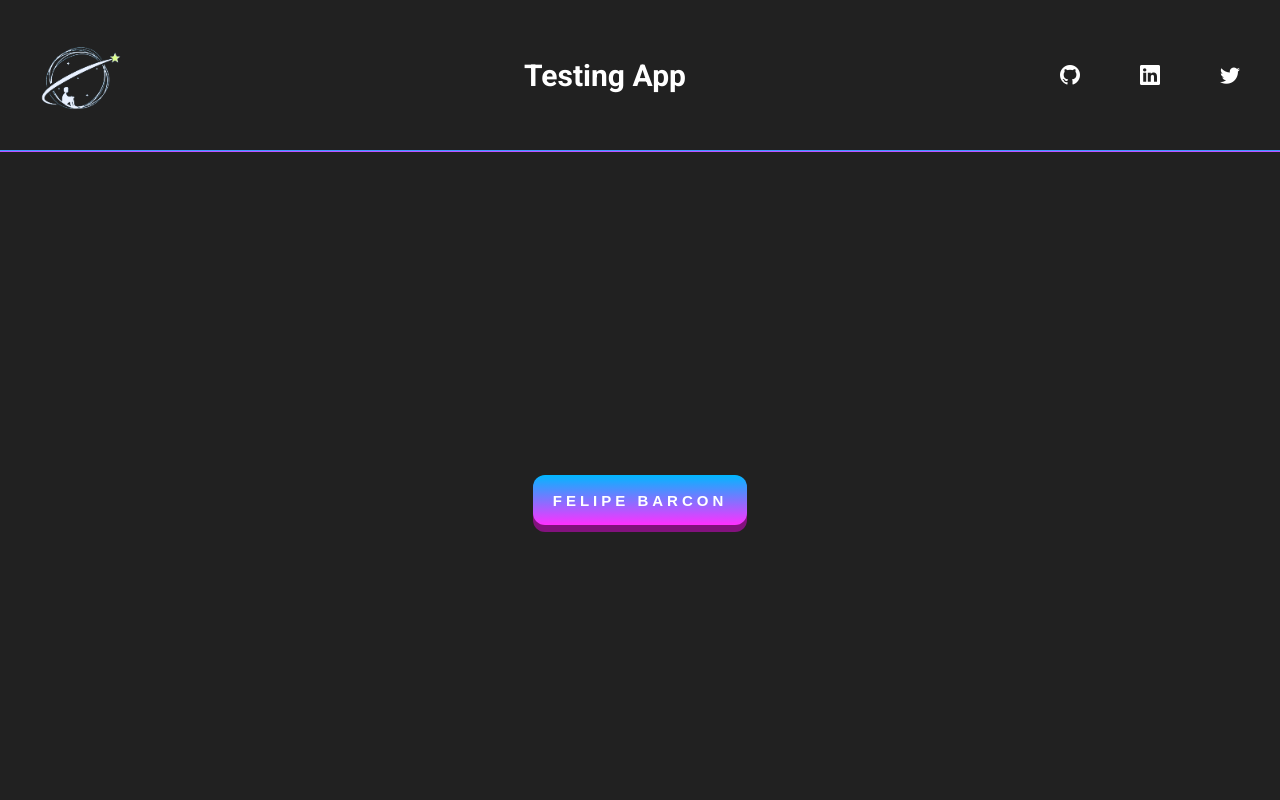
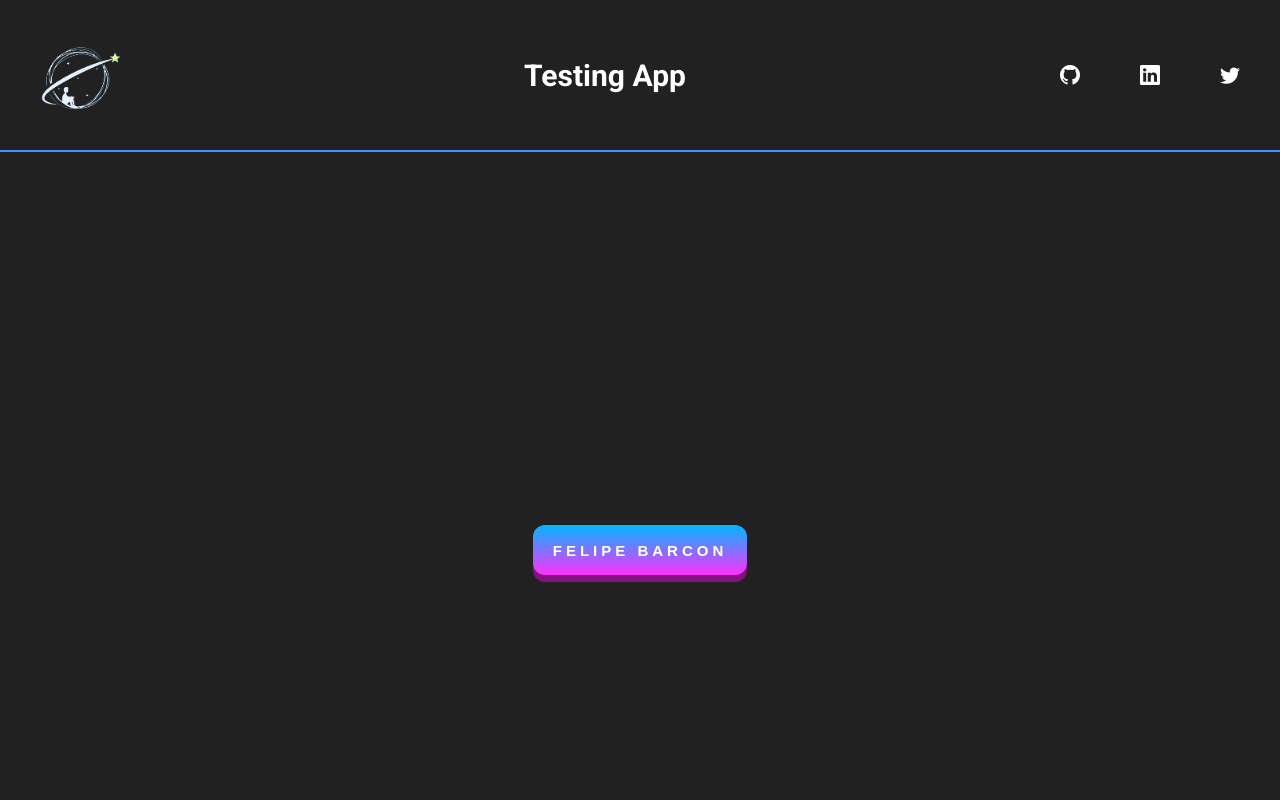
Before and after one commit to Felipebarcon/angular-training-app, an Angular app: page /homepage in a window 1280 px wide. Shown: the top 800 px of the page. Built offline with nearby package versions, Linux system fonts and the light colour scheme.

Commit message:
adding route for projects

```diff
--- a/src/app/app.component.html
+++ b/src/app/app.component.html
@@ -1,3 +1,3 @@
 <app-header></app-header>
-<app-homepage></app-homepage>
+<router-outlet></router-outlet>
 <div class="cursor" [style.top]="top" [style.left]="left" ></div>
--- /dev/null
+++ b/src/app/app.routes.ts
@@ -0,0 +1,20 @@
+import { Routes } from '@angular/router';
+import { AppComponent } from './app.component';
+import { ProjectsComponent } from './projects/projects.component';
+import { HomepageComponent } from './homepage/homepage.component';
+
+export const APP_ROUTES: Routes = [
+  {
+    path: '',
+    redirectTo: 'homepage',
+    pathMatch: 'full',
+  },
+  {
+    path: 'homepage',
+    component: HomepageComponent,
+  },
+  {
+    path: 'projects',
+    component: ProjectsComponent,
+  },
+];
--- a/src/app/homepage/homepage.component.html
+++ b/src/app/homepage/homepage.component.html
@@ -1,5 +1,8 @@
 <div class="homepage__container">
-  <button class="homepage__button" alt="felipe barcon">
+  <button
+          [routerLink]="['/projects']"
+          class="homepage__button"
+          alt="felipe barcon">
     <i>f</i>
     <i>e</i>
     <i>l</i>
--- a/src/app/homepage/homepage.component.scss
+++ b/src/app/homepage/homepage.component.scss
@@ -25,7 +25,6 @@
   border-radius: 12px;
   overflow: hidden;
   transition: 31ms cubic-bezier(0.5, 0.7, 0.4, 1);
-  transform: translateY(-100%);
 }
 
 .homepage__button:before {
--- a/src/app/homepage/homepage.component.ts
+++ b/src/app/homepage/homepage.component.ts
@@ -1,4 +1,5 @@
-import { Component, HostListener, OnInit } from '@angular/core';
+import { Component, OnInit } from '@angular/core';
+import { Router } from '@angular/router';
 
 @Component({
   selector: 'app-homepage',
@@ -6,7 +7,11 @@ import { Component, HostListener, OnInit } from '@angular/core';
   styleUrls: ['./homepage.component.scss'],
 })
 export class HomepageComponent implements OnInit {
-  constructor() {}
+  constructor(private router: Router) {}
 
   ngOnInit(): void {}
+
+  goToProjects(): void {
+    this.router.navigate(['/projects']);
+  }
 }
--- /dev/null
+++ b/src/app/projects/projects.component.html
@@ -0,0 +1 @@
+<h1>Mes projets</h1>
--- /dev/null
+++ b/src/app/projects/projects.component.ts
@@ -0,0 +1,15 @@
+import { Component, OnInit } from '@angular/core';
+
+@Component({
+  selector: 'app-projects',
+  templateUrl: './projects.component.html',
+  styleUrls: ['./projects.component.scss']
+})
+export class ProjectsComponent implements OnInit {
+
+  constructor() { }
+
+  ngOnInit(): void {
+  }
+
+}
```
Also changed, not shown: src/app/app.module.ts (+5 -3 lines), src/app/projects/projects.component.scss (added), 1 other file (tests, documents, lock files or other folders).
